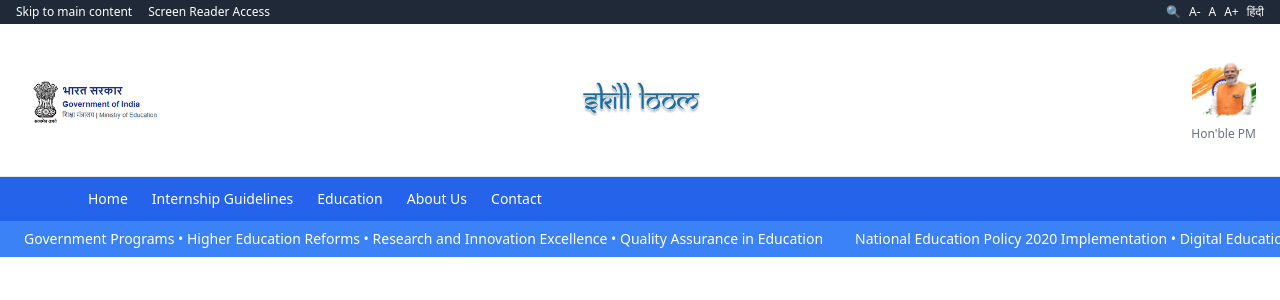
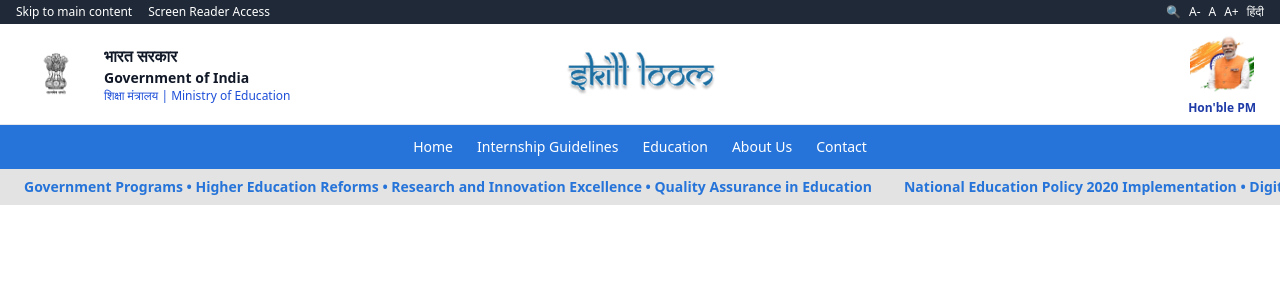
Before and after one commit to SoubhLance/Skill_Loom, a React (Vite) app: page / in a window 1280 px wide. Shown: the top 300 px of the page. Built offline with nearby package versions, Linux system fonts and the light colour scheme.

Commit message:
navbar made

```diff
--- a/src/Components/Navbar/Navbar.jsx
+++ b/src/Components/Navbar/Navbar.jsx
@@ -21,33 +21,39 @@
         </div>
       </div>
 
-      {/* Main header with reduced height */}
-      <div className="bg-white px-6 py-1 border-b border-gray-200">
-        <div className="flex items-center justify-between w-full">
-          {/* Left: Govt logo + text */}
-          <div className="flex items-center gap-4">
-            <img src={govLogo} alt="Gov Logo" className="h-36 w-36 object-contain" style={{minHeight: '144px', minWidth: '144px'}} />
+      {/* Main header */}
+      <div className="bg-white px-6 py-2 border-b border-gray-200">
+        <div className="flex items-center w-full">
+          {/* Left: Gov logo + text */}
+          <div className="flex items-center gap-4 flex-1">
+            <div className="h-16 w-16 bg-white rounded-full flex items-center justify-center">
+              <img src={govLogo} alt="Gov Logo" className="h-12 w-12 object-contain rounded-full" />
+            </div>
             <div className="text-gray-900">
-              {/* Text content removed as in your code */}
+              <div className="font-bold text-base">भारत सरकार</div>
+              <div className="font-semibold text-sm">Government of India</div>
+              <div className="text-blue-700 text-xs">शिक्षा मंत्रालय | Ministry of Education</div>
             </div>
           </div>
 
-          {/* Center: SkillLoom logo - absolutely centered */}
-          <div className="absolute left-1/2 transform -translate-x-1/2">
-            <img src={skillLoomLogo} alt="SkillLoom Logo" className="h-16 w-auto object-contain" />
+          {/* Center: SkillLoom logo - perfectly centered */}
+          <div className="flex items-center justify-center flex-1">
+            <img src={skillLoomLogo} alt="SkillLoom Logo" className="h-20 w-auto object-contain" />
           </div>
 
           {/* Right: PM Modi photo */}
-          <div className="flex flex-col items-center">
-            <img src={pmModiPhoto} alt="PM Modi" className="h-16 w-16 object-cover" />
-            <span className="text-gray-500 text-xs mt-1">Hon'ble PM</span>
+          <div className="flex items-center justify-end flex-1">
+            <div className="flex flex-col items-center">
+              <img src={pmModiPhoto} alt="PM Modi" className="h-16 w-16 object-cover" />
+              <span className="text-[#1E3AA7] text-xs mt-1 font-bold">Hon'ble PM</span>
+            </div>
           </div>
         </div>
       </div>
 
       {/* Navigation bar */}
-      <nav className="bg-blue-600 text-white">
-        <div className="max-w-6xl mx-auto px-6 py-3 flex gap-6">
+      <nav className="bg-[#2674D9] text-white">
+        <div className="max-w-6xl mx-auto px-6 py-3 flex justify-center gap-6">
           {["Home", "Internship Guidelines", "Education", "About Us", "Contact"].map((link) => (
             <a
               key={link}
@@ -61,15 +67,25 @@
       </nav>
 
       {/* Breadcrumb / scrolling text */}
-      <div className="bg-blue-500 text-white px-6 py-2 text-sm overflow-hidden">
-        <div className="flex gap-8 whitespace-nowrap animate-marquee">
+      <div className="bg-[#E3E3E3] text-[#2674D9] px-6 py-2 text-sm overflow-hidden">
+        <div className="flex gap-8 whitespace-nowrap animate-marquee font-bold" style={{animation: 'scroll 30s linear infinite'}}>
           <span>
-            Government Programs • Higher Education Reforms • Research and Innovation Excellence • Quality Assurance in Education
+            Government Programs  •  Higher Education Reforms  •  Research and Innovation Excellence  •  Quality Assurance in Education
           </span>
           <span>
-            National Education Policy 2020 Implementation • Digital Education Revolution • Skill Development Programs • Higher Education
+            National Education Policy 2020 Implementation  •  Digital Education Revolution  •  Skill Development Programs  •  Higher Education
           </span>
         </div>
+        <style jsx>{`
+        //   @keyframes scroll {
+        //     0% {
+        //       transform: translateX(100%);
+        //     }
+        //     100% {
+        //       transform: translateX(-100%);
+        //     }
+        //   }
+        `}</style>
       </div>
     </div>
   );
```
Also changed, not shown: src/Components/Images/NavbarImages/GovLogo.png.
